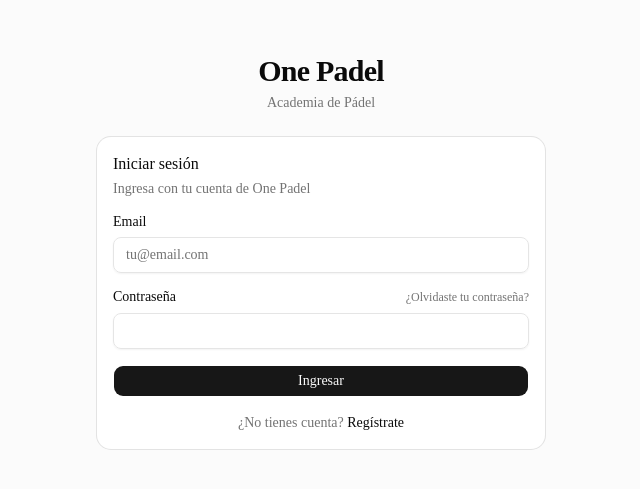
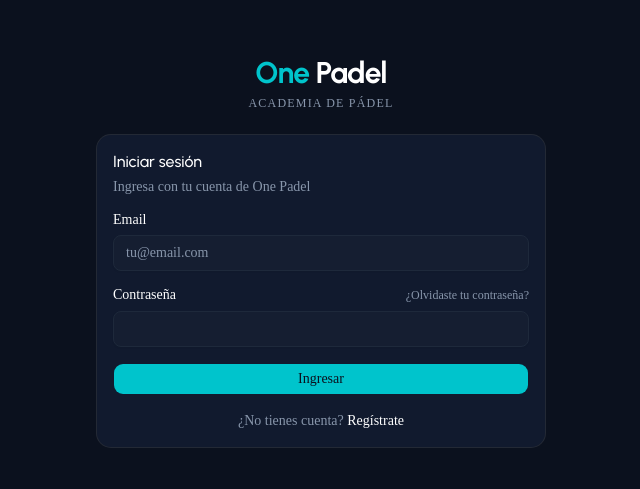
Before and after one commit to onepadelacademybq-sys/SportCore, a Next.js app: page /login in a window 1280 px wide. Shown: the part 149-638 px from the top of the page, without its empty margins (319-959 px from the left). Built offline with nearby package versions, Linux system fonts and the light colour scheme.

Commit message:
feat: branding One Padel Academy y dashboard de jugador funcionando

```diff
--- a/actions/auth.ts
+++ b/actions/auth.ts
@@ -81,10 +81,19 @@ export async function registerAction(
     if (signUpError.message.includes('already registered')) {
       return { error: 'Ya existe una cuenta con ese email' }
     }
+    if (signUpError.message.includes('rate limit')) {
+      return { error: 'Demasiados intentos. Espera unos minutos antes de volver a intentarlo.' }
+    }
     return { error: signUpError.message }
   }
 
-  const userId = signUpData.user?.id
+  // user:null + error:null → el email ya existe en Supabase Auth (respuesta "fantasma"
+  // para prevenir enumeración de usuarios cuando email confirm está activado)
+  if (!signUpData.user) {
+    return { error: 'Ya existe una cuenta con ese email. Intenta iniciar sesión.' }
+  }
+
+  const userId = signUpData.user.id
   if (!userId) return { error: 'No se pudo crear el usuario' }
 
   const { error: profileError } = await supabase.from('profiles').insert({
--- a/app/(auth)/layout.tsx
+++ b/app/(auth)/layout.tsx
@@ -9,11 +9,15 @@ export const metadata: Metadata = {
 
 export default function AuthLayout({ children }: { children: React.ReactNode }) {
   return (
-    <div className="min-h-screen flex items-center justify-center bg-muted/40 px-4 py-12">
+    <div className="min-h-screen flex items-center justify-center bg-background px-4 py-12">
       <div className="w-full max-w-md space-y-6">
         <div className="text-center">
-          <h1 className="text-3xl font-bold tracking-tight">One Padel</h1>
-          <p className="text-muted-foreground text-sm mt-1">Academia de Pádel</p>
+          <h1 className="text-3xl font-bold tracking-tight font-heading">
+            <span className="text-primary">One</span> Padel
+          </h1>
+          <p className="text-muted-foreground text-xs tracking-widest uppercase mt-1">
+            Academia de Pádel
+          </p>
         </div>
         {children}
       </div>
--- a/app/(dashboard)/admin/dashboard/page.tsx
+++ b/app/(dashboard)/admin/dashboard/page.tsx
@@ -32,7 +32,7 @@ export default async function AdminDashboardPage() {
       <div>
         <div className="flex items-center gap-3">
           <h1 className="text-2xl font-bold">Bienvenido, {fullName}</h1>
-          <span className="text-xs font-medium bg-red-100 text-red-700 px-2.5 py-1 rounded-full">
+          <span className="text-xs font-medium bg-red-500/15 text-red-400 px-2.5 py-1 rounded-full">
             Administrador
           </span>
         </div>
--- a/app/(dashboard)/coach/dashboard/page.tsx
+++ b/app/(dashboard)/coach/dashboard/page.tsx
@@ -32,7 +32,7 @@ export default async function CoachDashboardPage() {
       <div>
         <div className="flex items-center gap-3">
           <h1 className="text-2xl font-bold">Bienvenido, {fullName}</h1>
-          <span className="text-xs font-medium bg-blue-100 text-blue-700 px-2.5 py-1 rounded-full">
+          <span className="text-xs font-medium bg-blue-500/15 text-blue-400 px-2.5 py-1 rounded-full">
             Entrenador
           </span>
         </div>
--- a/app/(dashboard)/player/dashboard/page.tsx
+++ b/app/(dashboard)/player/dashboard/page.tsx
@@ -34,7 +34,7 @@ export default async function PlayerDashboardPage() {
       <div>
         <div className="flex items-center gap-3">
           <h1 className="text-2xl font-bold">Bienvenido, {fullName}</h1>
-          <span className="text-xs font-medium bg-green-100 text-green-700 px-2.5 py-1 rounded-full">
+          <span className="text-xs font-medium bg-[#00C4CC]/15 text-[#00C4CC] px-2.5 py-1 rounded-full">
             Jugador
           </span>
           {level && (
--- a/app/globals.css
+++ b/app/globals.css
@@ -7,9 +7,9 @@
 @theme inline {
   --color-background: var(--background);
   --color-foreground: var(--foreground);
-  --font-sans: var(--font-sans);
+  --font-sans: var(--font-inter);
   --font-mono: var(--font-geist-mono);
-  --font-heading: var(--font-sans);
+  --font-heading: var(--font-urbanist);
   --color-sidebar-ring: var(--sidebar-ring);
   --color-sidebar-border: var(--sidebar-border);
   --color-sidebar-accent-foreground: var(--sidebar-accent-foreground);
@@ -48,73 +48,44 @@
   --radius-4xl: calc(var(--radius) * 2.6);
 }
 
+/* ─── Brand tokens — One Padel Academy — dark mode always on ─── */
 :root {
-  --background: oklch(1 0 0);
-  --foreground: oklch(0.145 0 0);
-  --card: oklch(1 0 0);
-  --card-foreground: oklch(0.145 0 0);
-  --popover: oklch(1 0 0);
-  --popover-foreground: oklch(0.145 0 0);
-  --primary: oklch(0.205 0 0);
-  --primary-foreground: oklch(0.985 0 0);
-  --secondary: oklch(0.97 0 0);
-  --secondary-foreground: oklch(0.205 0 0);
-  --muted: oklch(0.97 0 0);
-  --muted-foreground: oklch(0.556 0 0);
-  --accent: oklch(0.97 0 0);
-  --accent-foreground: oklch(0.205 0 0);
-  --destructive: oklch(0.577 0.245 27.325);
-  --border: oklch(0.922 0 0);
-  --input: oklch(0.922 0 0);
-  --ring: oklch(0.708 0 0);
-  --chart-1: oklch(0.87 0 0);
-  --chart-2: oklch(0.556 0 0);
-  --chart-3: oklch(0.439 0 0);
-  --chart-4: oklch(0.371 0 0);
-  --chart-5: oklch(0.269 0 0);
-  --radius: 0.625rem;
-  --sidebar: oklch(0.985 0 0);
-  --sidebar-foreground: oklch(0.145 0 0);
-  --sidebar-primary: oklch(0.205 0 0);
-  --sidebar-primary-foreground: oklch(0.985 0 0);
-  --sidebar-accent: oklch(0.97 0 0);
-  --sidebar-accent-foreground: oklch(0.205 0 0);
-  --sidebar-border: oklch(0.922 0 0);
-  --sidebar-ring: oklch(0.708 0 0);
-}
+  --background:          #0B111E;
+  --foreground:          #FFFFFF;
+  --card:                #111A2E;
+  --card-foreground:     #FFFFFF;
+  --popover:             #111A2E;
+  --popover-foreground:  #FFFFFF;
+  --primary:             #00C4CC;
+  --primary-foreground:  #0B111E;
+  --secondary:           #1E293B;
+  --secondary-foreground:#FFFFFF;
+  --muted:               #1E293B;
+  --muted-foreground:    #8896AB;
+  --accent:              #006D77;
+  --accent-foreground:   #FFFFFF;
+  --destructive:         #EF4444;
+  --border:              #1E293B;
+  --input:               #1E293B;
+  --ring:                #00C4CC;
+  --radius:              0.625rem;
 
-.dark {
-  --background: oklch(0.145 0 0);
-  --foreground: oklch(0.985 0 0);
-  --card: oklch(0.205 0 0);
-  --card-foreground: oklch(0.985 0 0);
-  --popover: oklch(0.205 0 0);
-  --popover-foreground: oklch(0.985 0 0);
-  --primary: oklch(0.922 0 0);
-  --primary-foreground: oklch(0.205 0 0);
-  --secondary: oklch(0.269 0 0);
-  --secondary-foreground: oklch(0.985 0 0);
-  --muted: oklch(0.269 0 0);
-  --muted-foreground: oklch(0.708 0 0);
-  --accent: oklch(0.269 0 0);
-  --accent-foreground: oklch(0.985 0 0);
-  --destructive: oklch(0.704 0.191 22.216);
-  --border: oklch(1 0 0 / 10%);
-  --input: oklch(1 0 0 / 15%);
-  --ring: oklch(0.556 0 0);
-  --chart-1: oklch(0.87 0 0);
-  --chart-2: oklch(0.556 0 0);
-  --chart-3: oklch(0.439 0 0);
-  --chart-4: oklch(0.371 0 0);
-  --chart-5: oklch(0.269 0 0);
-  --sidebar: oklch(0.205 0 0);
-  --sidebar-foreground: oklch(0.985 0 0);
-  --sidebar-primary: oklch(0.488 0.243 264.376);
-  --sidebar-primary-foreground: oklch(0.985 0 0);
-  --sidebar-accent: oklch(0.269 0 0);
-  --sidebar-accent-foreground: oklch(0.985 0 0);
-  --sidebar-border: oklch(1 0 0 / 10%);
-  --sidebar-ring: oklch(0.556 0 0);
+  /* Charts — teal palette */
+  --chart-1: #00C4CC;
+  --chart-2: #006D77;
+  --chart-3: #0E7490;
+  --chart-4: #155E75;
+  --chart-5: #164E63;
+
+  /* Sidebar */
+  --sidebar:                    #111A2E;
+  --sidebar-foreground:         #FFFFFF;
+  --sidebar-primary:            #00C4CC;
+  --sidebar-primary-foreground: #0B111E;
+  --sidebar-accent:             #1E293B;
+  --sidebar-accent-foreground:  #FFFFFF;
+  --sidebar-border:             #1E293B;
+  --sidebar-ring:               #00C4CC;
 }
 
 @layer base {
@@ -127,4 +98,7 @@
   html {
     @apply font-sans;
   }
+  h1, h2, h3, h4, h5, h6 {
+    font-family: var(--font-urbanist), var(--font-inter), sans-serif;
+  }
 }
--- a/app/layout.tsx
+++ b/app/layout.tsx
@@ -1,16 +1,17 @@
-import type { Metadata } from "next";
-import { Geist, Geist_Mono } from "next/font/google";
-import "./globals.css";
+import type { Metadata } from 'next'
+import { Urbanist, Inter } from 'next/font/google'
+import './globals.css'
 
-const geistSans = Geist({
-  variable: "--font-geist-sans",
-  subsets: ["latin"],
-});
+const urbanist = Urbanist({
+  variable: '--font-urbanist',
+  subsets: ['latin'],
+  weight: ['400', '500', '600', '700', '800'],
+})
 
-const geistMono = Geist_Mono({
-  variable: "--font-geist-mono",
-  subsets: ["latin"],
-});
+const inter = Inter({
+  variable: '--font-inter',
+  subsets: ['latin'],
+})
 
 export const metadata: Metadata = {
   title: {
@@ -18,20 +19,18 @@ export const metadata: Metadata = {
     default: 'One Padel — Academia de Pádel',
   },
   description: 'Plataforma de gestión para One Padel Academia',
-};
+}
 
 export default function RootLayout({
   children,
 }: Readonly<{
-  children: React.ReactNode;
+  children: React.ReactNode
 }>) {
   return (
-    <html lang="es">
-      <body
-        className={`${geistSans.variable} ${geistMono.variable} antialiased`}
-      >
+    <html lang="es" className="dark">
+      <body className={`${urbanist.variable} ${inter.variable} antialiased`}>
         {children}
       </body>
     </html>
-  );
+  )
 }
--- a/components/layout/sidebar.tsx
+++ b/components/layout/sidebar.tsx
@@ -54,9 +54,9 @@ const ROLE_LABEL: Record<Role, string> = {
 }
 
 const ROLE_BADGE: Record<Role, string> = {
-  admin: 'bg-red-100 text-red-700',
-  coach: 'bg-blue-100 text-blue-700',
-  player: 'bg-green-100 text-green-700',
+  admin: 'bg-red-500/15 text-red-400',
+  coach: 'bg-blue-500/15 text-blue-400',
+  player: 'bg-[#00C4CC]/15 text-[#00C4CC]',
 }
 
 interface SidebarProps {
@@ -73,8 +73,12 @@ export function Sidebar({ fullName, email, role }: SidebarProps) {
     <aside className="w-60 shrink-0 border-r bg-card flex flex-col h-screen sticky top-0">
       {/* Brand */}
       <div className="px-5 py-6">
-        <p className="text-lg font-bold tracking-tight">One Padel</p>
-        <p className="text-xs text-muted-foreground">Academia de Pádel</p>
+        <p className="text-lg font-bold tracking-tight font-heading">
+          <span className="text-primary">One</span> Padel
+        </p>
+        <p className="text-xs text-muted-foreground tracking-widest uppercase mt-0.5">
+          Academia
+        </p>
       </div>
 
       <Separator />
--- a/components/ui/button.tsx
+++ b/components/ui/button.tsx
@@ -8,7 +8,7 @@ const buttonVariants = cva(
   {
     variants: {
       variant: {
-        default: "bg-primary text-primary-foreground [a]:hover:bg-primary/80",
+        default: "bg-primary text-primary-foreground [a]:hover:bg-primary/80 hover:shadow-[0_0_15px_rgba(0,196,204,0.5)] transition-shadow",
         outline:
           "border-border bg-background hover:bg-muted hover:text-foreground aria-expanded:bg-muted aria-expanded:text-foreground dark:border-input dark:bg-input/30 dark:hover:bg-input/50",
         secondary:
```
Also changed, not shown: 1 other file (tests, documents, lock files or other folders).
